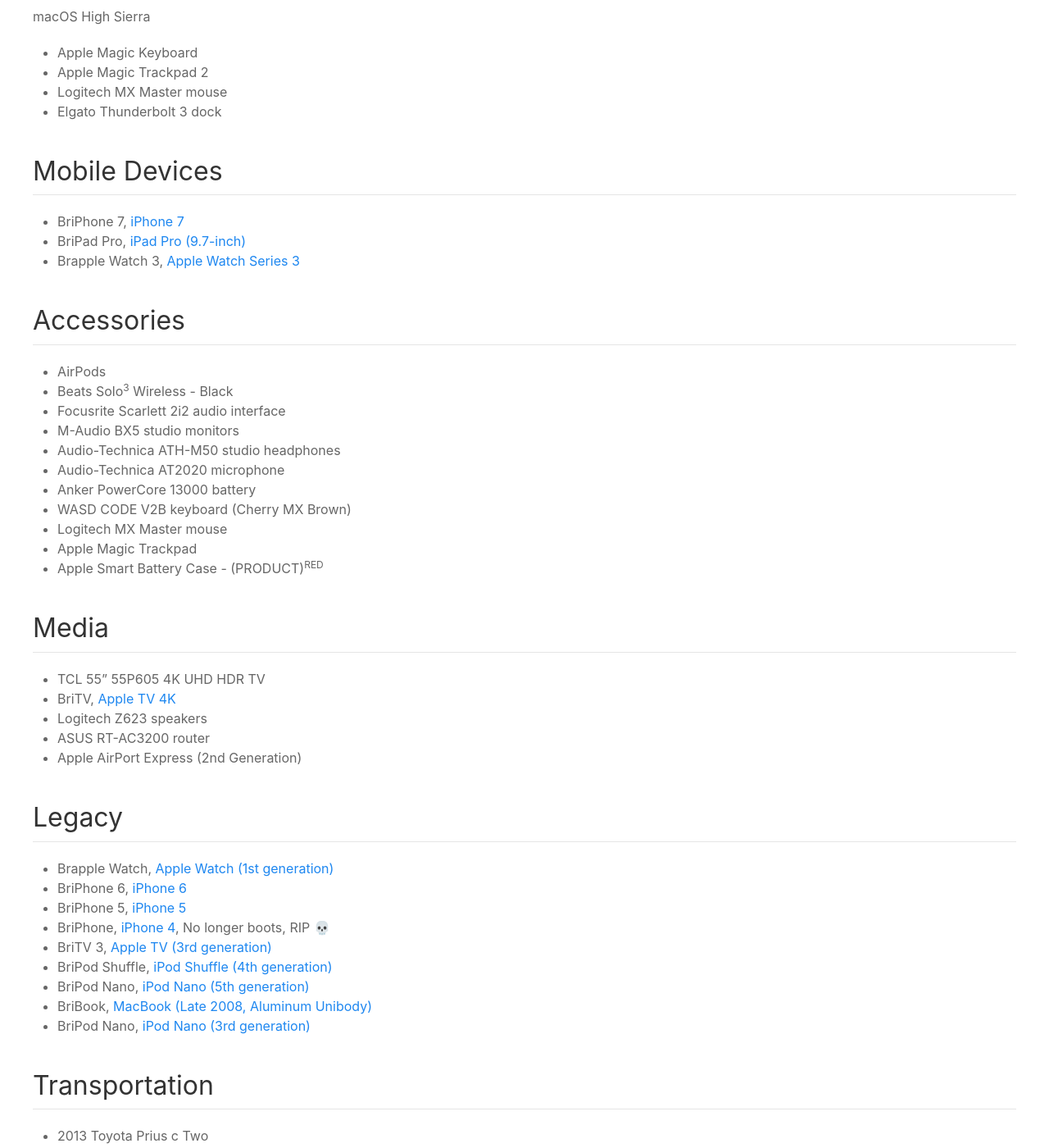
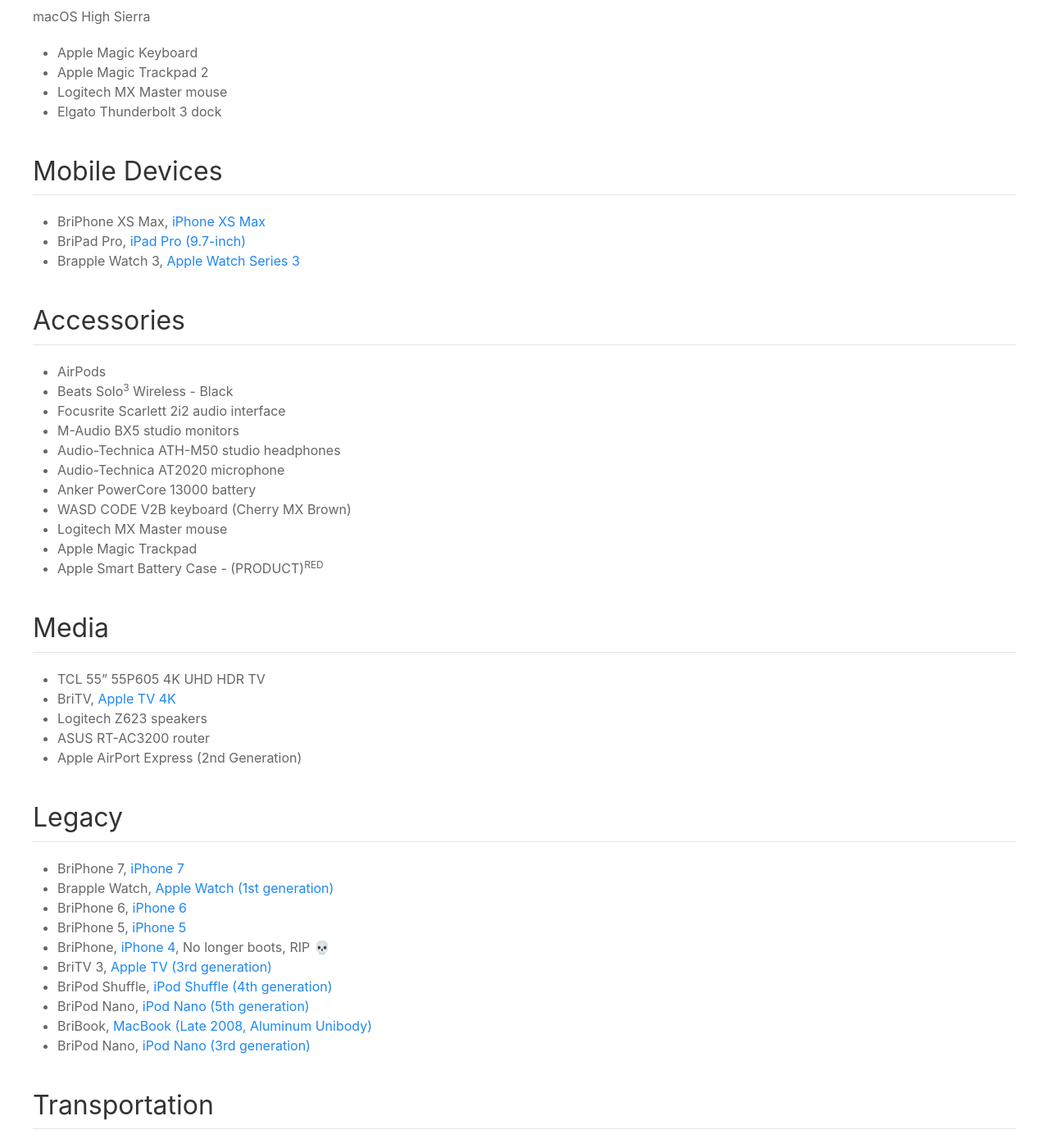
Before and after one commit to BrianMitchL/brianm.me, a Jekyll site: the page built from _living-docs/gear.md, in a window 1280 px wide and 1400 px high, scrolled down 2038 px. Shown: the whole window at 82% size. Built offline with Jekyll 4.4.1, drawn with Linux system fonts in a browser that asks for light colours; nearby versions of some CDN libraries; emoji names are drawn with the system emoji font; some of the changed text lies outside the part shown.

Commit message:
Add iPhone XS Max

```diff
--- a/_living-docs/gear.md
+++ b/_living-docs/gear.md
@@ -73,7 +73,7 @@
 ## Mobile Devices
 {: .uk-heading-divider}
 
-* BriPhone 7, [iPhone 7](https://everymac.com/systems/apple/iphone/specs/apple-iphone-7-att-t-mobile-global-a1778-specs.html)
+* BriPhone XS Max, [iPhone XS Max](https://everymac.com/systems/apple/iphone/specs/apple-iphone-xs-max-united-states-canada-hong-kong-a1921-specs.html)
 * BriPad Pro, [iPad Pro (9.7-inch)](https://everymac.com/systems/apple/ipad/specs/apple-ipad-pro-9-7-inch-1st-gen-wi-fi-only-specs.html)
 * Brapple Watch 3, [Apple Watch Series 3](https://everymac.com/systems/apple/apple-watch/specs/apple-watch-series-3-gps-cellular-42mm-us-canada-a1861.html)
 
@@ -104,6 +104,7 @@
 ## Legacy
 {: .uk-heading-divider}
 
+* BriPhone 7, [iPhone 7](https://everymac.com/systems/apple/iphone/specs/apple-iphone-7-att-t-mobile-global-a1778-specs.html)
 * Brapple Watch, [Apple Watch (1st generation)](https://everymac.com/systems/apple/apple-watch/specs/apple-watch-sport-aluminum-42mm.html)
 * BriPhone 6, [iPhone 6](https://everymac.com/systems/apple/iphone/specs/apple-iphone-6-a1549-4.7-inch-gsm-north-america-specs.html)
 * BriPhone 5, [iPhone 5](https://everymac.com/systems/apple/iphone/specs/apple-iphone-5-a1428-gsm-lte-aws-tmobile-north-america-specs.html)
```
Also changed, not shown: other parts of _living-docs/gear.md (+1 -1 lines).
